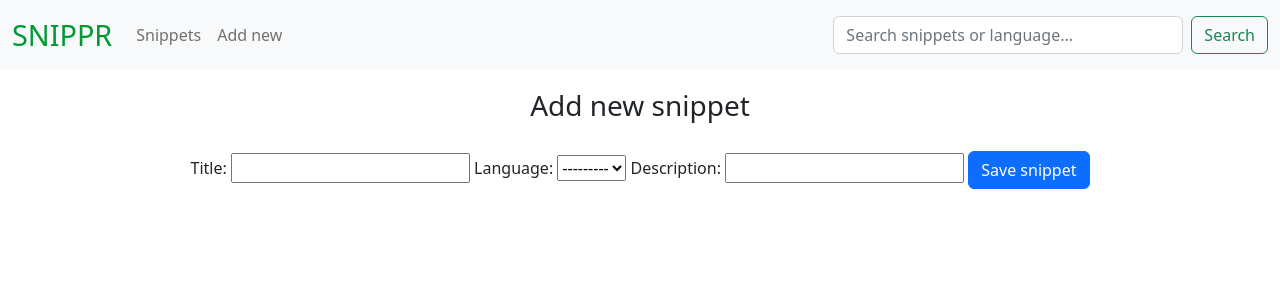
After one commit to alinivan-solirius/snippr, a Django app: page /add_snippet in a window 1280 px wide. The commit adds this page. Shown: the top 300 px of the page. Run offline with Django 4.2, Linux system fonts and the light colour scheme; data that the repository does not hold is empty.

Commit message:
SNIPO-12 SNIP-13 Created form and functionality to save snippet into DB

```diff
--- /dev/null
+++ b/snippets/forms.py
@@ -0,0 +1,9 @@
+from django.forms import ModelForm, ChoiceField
+from snippets.models import Snippet, Language
+
+
+# Create the form class.
+class SnippetForm(ModelForm):
+    class Meta:
+        model = Snippet
+        fields = ['title', 'language', 'description']
--- a/snippets/models.py
+++ b/snippets/models.py
@@ -9,6 +9,13 @@ class Language(models.Model):
 
 
 class Snippet(models.Model):
+    """
+    language_options = (
+        ('1', 'Python'),
+        ('2', 'Java'),
+        ('3', 'JavaScript')
+    )
+    """
     title = models.CharField(max_length=100)
-    language = models.ForeignKey(Language, on_delete=models.CASCADE)
+    language = models.ForeignKey(Language, on_delete=models.PROTECT)
     description = models.CharField(max_length=1000)
--- a/snippets/templates/base.html
+++ b/snippets/templates/base.html
@@ -10,7 +10,7 @@
     <script src="https://cdn.jsdelivr.net/npm/bootstrap@5.2.2/dist/js/bootstrap.min.js" integrity="sha384-IDwe1+LCz02ROU9k972gdyvl+AESN10+x7tBKgc9I5HFtuNz0wWnPclzo6p9vxnk" crossorigin="anonymous"></script>
   </head>
   <body>
-    <nav class="navbar navbar-expand-lg bg-light">
+   <nav class="navbar navbar-expand-lg bg-light">
       <div class="container-fluid">
         <a class="navbar-brand" href="#" style="font-size:1.8rem; color: #009933;">SNIPPR</a>
         <button class="navbar-toggler" type="button" data-bs-toggle="collapse" data-bs-target="#navbarSupportedContent" aria-controls="navbarSupportedContent" aria-expanded="false" aria-label="Toggle navigation">
@@ -20,10 +20,10 @@
 
           <ul class="navbar-nav me-auto mb-2 mb-lg-0">
             <li class="nav-item">
-              <a class="nav-link active" aria-current="page" href="">Snippets</a>
+              <a class="nav-link" aria-current="page" href="/">Snippets</a>
             </li>
             <li class="nav-item">
-              <a class="nav-link" href="#">Add new</a>
+              <a class="nav-link" href="add_snippet">Add new</a>
             </li>
           </ul>
 
@@ -35,34 +35,10 @@
         </div>
       </div>
     </nav>
-    <main style="padding:10px;">
-      <div class="container-md" style="max-width: 1200px; text-align:center;">
-      <h3 style="padding:10px;">Snippets</h3>
-         <div class="accordion accordion-flush" id="snippets_list" >
 
-          {% for snip in snippets %}
+    {% block content %}
 
-            <div class="accordion-item">
-              <h2 class="accordion-header" id="flush-heading-{{ snip.id }}">
-                <button class="accordion-button collapsed" type="button" data-bs-toggle="collapse" data-bs-target="#flush-collapse-{{ snip.id }}" aria-expanded="false" aria-controls="flush-collapse-{{ snip.id }}">
-                  <strong style="padding:5px"> {{ snip.title }} </strong> <span style="padding: 5px; color: gray; border-color:#baeeaa; border: 1px solid #baeeaa; border-radius:10px; font-size: 0.7rem">{{ snip.language.title }}</span>
-                </button>
-              </h2>
-              <div id="flush-collapse-{{ snip.id }}" class="accordion-collapse collapse" aria-labelledby="flush-heading-{{ snip.id }}" data-bs-parent="#snippets_list">
-                  <div class="accordion-body">
-                      {{ snip.description | safe }}
-                  </div>
-                 <div style="padding:10px; text-align:right;">
-                    <button type="button" class="btn btn-warning">Edit</button>
-                    <button type="button" class="btn btn-danger">Delete</button>
-                </div>
-              </div>
-            </div>
+    {% endblock %}
 
-          {% endfor %}
-
-          </div>
-        </div>
-    </main>
   </body>
 </html>
--- /dev/null
+++ b/snippets/templates/new_snippet.html
@@ -0,0 +1,36 @@
+{% extends 'base.html' %}
+{% block content %}
+ <section>
+   <div class="container-md" style="max-width: 1200px; text-align:center;">
+      <h3 style="padding:20px;">Add new snippet</h3>
+      <form method="POST" style="display:block;">
+
+          {% csrf_token %}
+          {{ snippet_form }}
+
+          <input type="submit" value="Save snippet" class="btn btn-primary"/>
+      </form>
+   </div>
+ </section>
+{% endblock %}
+
+<!--
+<div class="form-group" style="padding:5px; text-align:left;">
+          <label for="title"><strong>Snippet title</strong></label>
+          <input type="text" class="form-control" id="title" placeholder="Title..">
+        </div>
+        <div class="form-group" style="padding:5px;text-align:left;">
+          <label for="language"><strong>Programming language</strong></label>
+          <select class="form-control" id="language" >
+              <option value="" selected disabled hidden style="color:gray;">Select language..</option>
+            <option>1</option>
+            <option>2</option>
+            <option>3</option>
+            <option>Python, Java, JavaScript</option>
+          </select>
+        </div>
+        <div class="form-group" style="padding:5px;text-align:left;">
+          <label for="code"><strong>Snippet code</strong></label>
+          <textarea class="form-control" id="code" rows="20"></textarea>
+        </div>
+-->
--- a/snippets/urls.py
+++ b/snippets/urls.py
@@ -1,8 +1,9 @@
 from django.contrib import admin
 from django.urls import path, include
-from snippets.views import base
+from snippets.views import home, add_snippet
 
 
 urlpatterns = [
-    path('', base),
+    path('', home),
+    path('add_snippet', add_snippet),
 ]
--- a/snippets/views.py
+++ b/snippets/views.py
@@ -6,16 +6,29 @@ from snippets.formatter import Formatter
 from snippets.models import Snippet
 from snippets.models import Language
 from django.template import loader
-
+from snippets.forms import SnippetForm
 
 # Create your views here.
 
 
-def base(request):
+def home(request):
     snippets = Snippet.objects.all()
     for snip in snippets:
-        code = Formatter(code=snip.description, lexer="python")
-        snip.description = code.format_code()
-    return render(request, 'base.html', {
+        code = Formatter(code=snip.description, lexer=snip.language.title.lower())
+        formatted_code = code.format_code()
+        if "Internal Server Error" not in formatted_code:
+            snip.description = formatted_code
+    return render(request, 'home.html', {
         "snippets": snippets
     })
+
+
+def add_snippet(request):
+    if request.method == "POST":
+        snippet_form = SnippetForm(request.POST)
+        snippet_form.save()
+    else:
+        snippet_form = SnippetForm()
+    return render(request, 'new_snippet.html', {
+        "snippet_form": snippet_form
+    })
```
Also changed, not shown: snippets/templates/home.html (added, +39 -0 lines).
